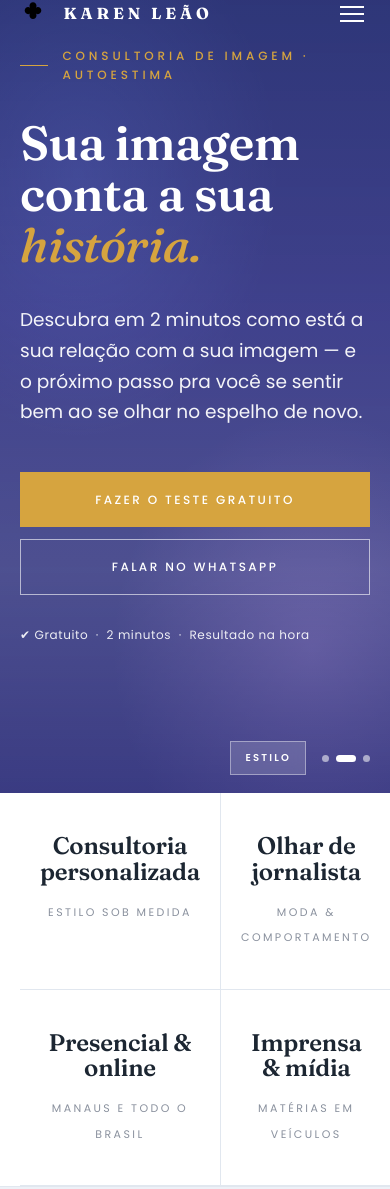
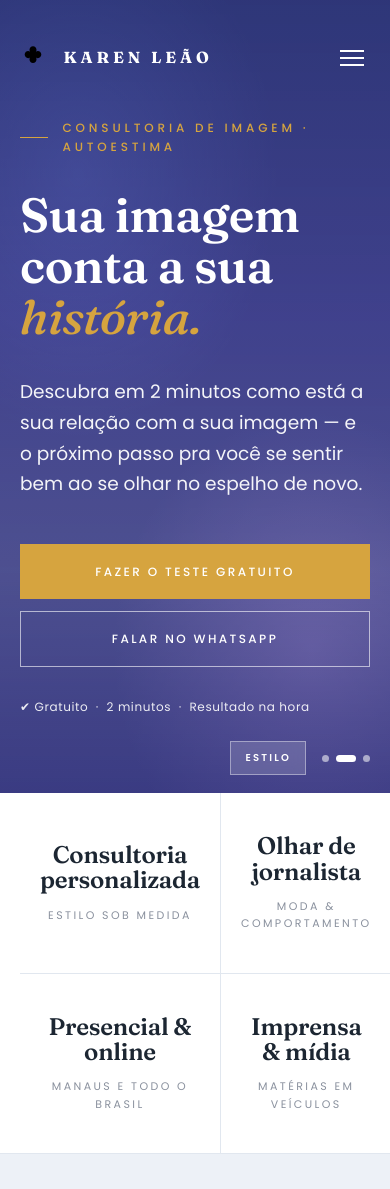
Before and after one commit to admrisedesign-branding/karen-leao, a plain HTML site: page index.html in a window 390 px wide. Shown: the top 1189 px of the page. Drawn offline with nearby package versions, Linux system fonts and the light colour scheme; no server answers.

Commit message:
Update index.html

```diff
--- a/index.html
+++ b/index.html
@@ -160,7 +160,7 @@
   /* feature strip */
   .strip{border-bottom:1px solid var(--line)}
   .strip .wrap{display:grid;grid-template-columns:repeat(4,1fr);gap:0}
-  .feat{padding:52px 34px;text-align:center;border-right:1px solid var(--line)}
+  .feat{padding:52px 34px;text-align:center;border-right:1px solid var(--line);display:flex;flex-direction:column;justify-content:center;align-items:center}
   .feat:last-child{border-right:none}
   .feat h3{font-size:1.5rem;font-weight:600;margin-bottom:14px}
   .feat span{font-size:11px;letter-spacing:.22em;text-transform:uppercase;color:var(--muted)}
@@ -275,7 +275,7 @@
     .about-text{padding-left:52px}
   }
   @media(max-width:900px){
-    .wrap{padding:0 26px}
+    .wrap{padding-left:26px;padding-right:26px}
     .menu,.nav-right .ig,.nav-right .pill{display:none}
     .burger{display:flex}
     .hero{min-height:94vh}
@@ -283,10 +283,12 @@
     .hero-text{padding:92px 0 0;max-width:100%}
     .hero-scrim{background:linear-gradient(180deg,rgba(46,54,120,.55) 0%,rgba(88,80,168,.42) 40%,rgba(150,140,200,.3) 72%,rgba(70,64,140,.5) 100%),radial-gradient(85% 55% at 20% 22%,rgba(96,120,214,.4) 0%,transparent 60%),radial-gradient(85% 50% at 80% 82%,rgba(170,140,214,.36) 0%,transparent 60%)}
     .hero-badges{right:20px;bottom:18px}
-    .hero-text{padding:46px 0 0;max-width:none}
+    .nav{padding-top:44px;padding-bottom:18px}
+    .hero-text{padding:118px 0 0;max-width:none}
     .strip .wrap{grid-template-columns:repeat(2,1fr)}
-    .feat{border-bottom:1px solid var(--line)}
+    .feat{border-bottom:1px solid var(--line);min-height:168px}
     .feat:nth-child(2n){border-right:none}
+    .feat:nth-child(3),.feat:nth-child(4){border-bottom:none}
     section{padding:78px 0}
     .svc-grid{grid-template-columns:1fr 1fr}
     .about-grid{grid-template-columns:1fr}
@@ -299,7 +301,7 @@
     .foot-grid{grid-template-columns:1fr 1fr;gap:36px}
   }
   @media(max-width:560px){
-    .wrap{padding:0 20px}
+    .wrap{padding-left:20px;padding-right:20px}
     .topbar{font-size:10px;letter-spacing:.2em}
     .brand .word{font-size:16px;letter-spacing:.24em}
     .svc-grid,.art-grid{grid-template-columns:1fr}
```
